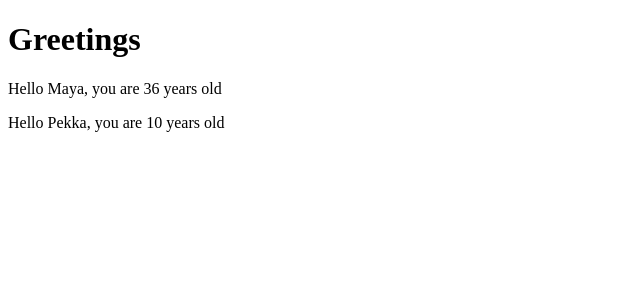
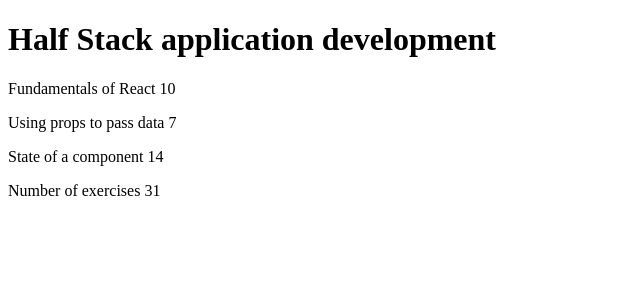
Before and after one commit to socratic617/Full-Stack-Open-Exercises, a React (Vite) app in the folder part-1-excercise/part1/: page / in a window 1280 px wide. Shown: the top 300 px of the page, without its empty margins (0-640 px from the left). Built offline with nearby package versions, Linux system fonts and the light colour scheme.

Commit message:
changing component to match part 1.1

```diff
--- a/part-1-excercise/part1/src/App.jsx
+++ b/part-1-excercise/part1/src/App.jsx
@@ -1,28 +1,27 @@
-const Hello = (props) => {
+const App = () => {
+  const course = 'Half Stack application development'
+  const part1 = 'Fundamentals of React'
+  const exercises1 = 10
+  const part2 = 'Using props to pass data'
+  const exercises2 = 7
+  const part3 = 'State of a component'
+  const exercises3 = 14
 
-  console.log(props)
   return (
     <div>
+      <h1>{course}</h1>
       <p>
-
-        Hello {props.name}, you are {props.age} years old
+        {part1} {exercises1}
       </p>
+      <p>
+        {part2} {exercises2}
+      </p>
+      <p>
+        {part3} {exercises3}
+      </p>
+      <p>Number of exercises {exercises1 + exercises2 + exercises3}</p>
     </div>
   )
 }
 
-const App = () => {
-
-  const nimi = 'Pekka'
-  const ika = 10
-
-  return (
-    <div>
-      <h1>Greetings</h1>
-
-      <Hello name="Maya" age={26 + 10} />
-      <Hello name={nimi} age={ika} />
-    </div>
-  )
-}
 export default App
```
